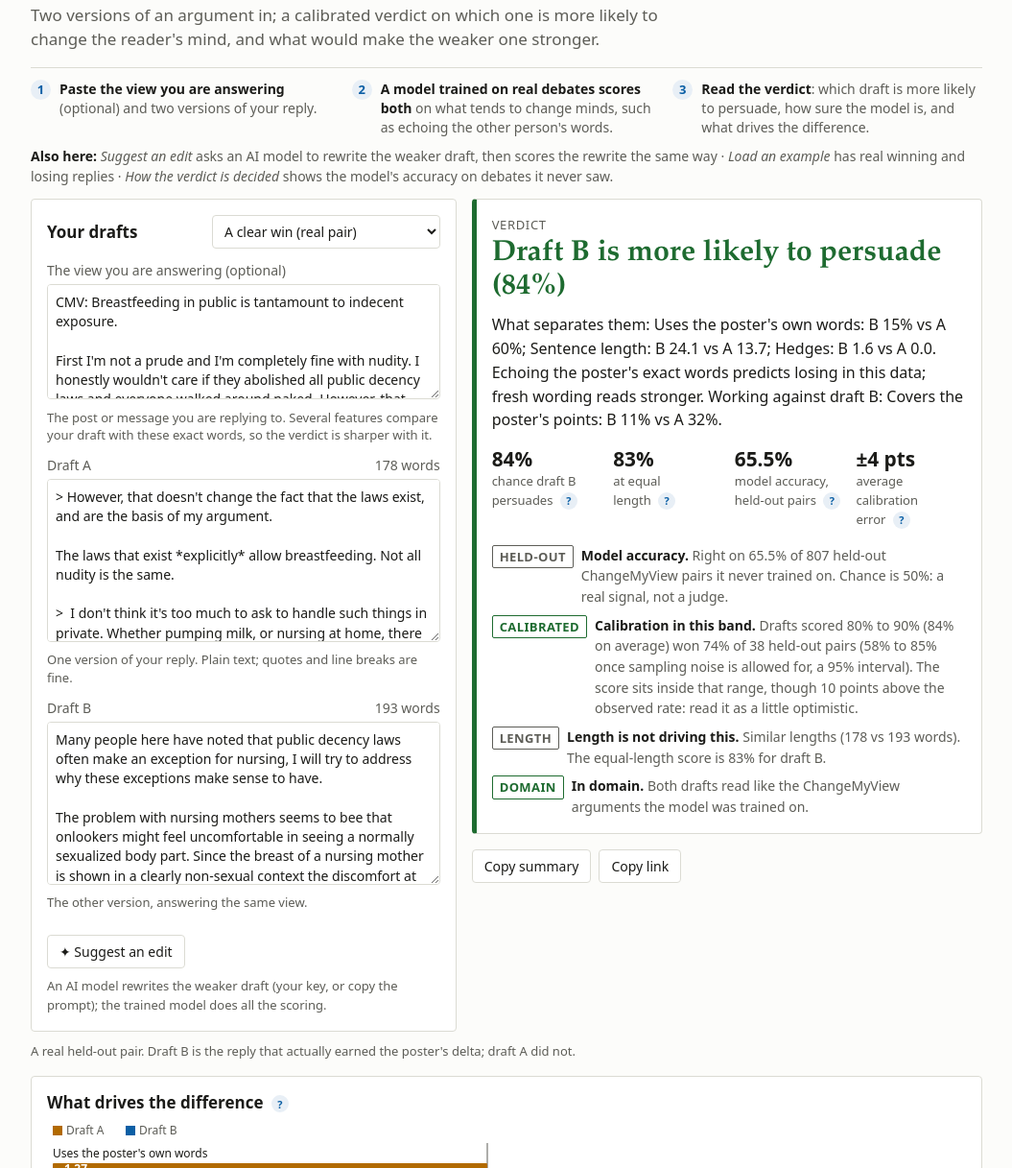
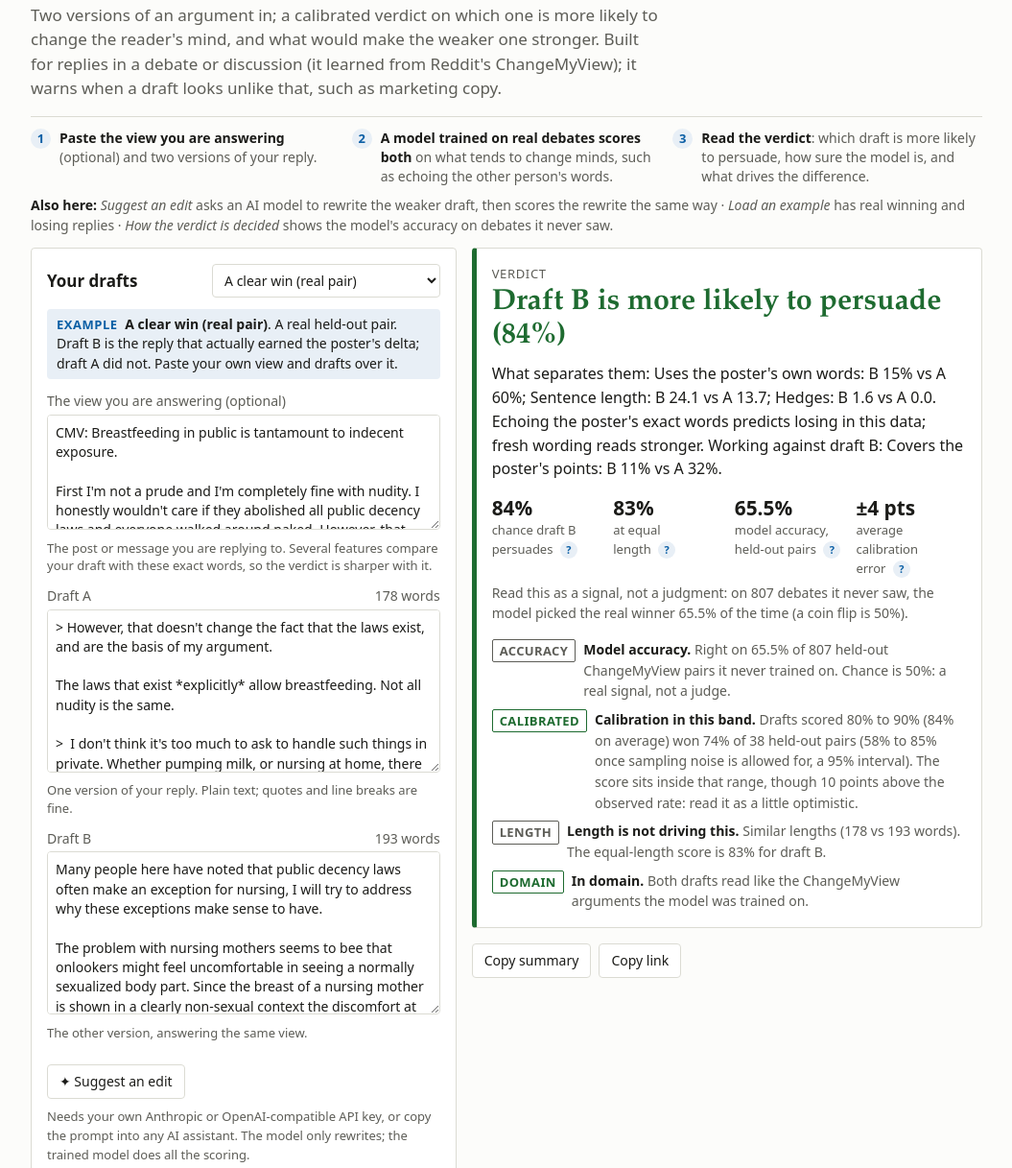
Before and after one commit to omidgolchin/persuasion-checker, a plain HTML site: page docs/index.html in a window 1280 px wide. Shown: the part 108-1325 px from the top of the page at 96% size, without its empty margins (112-1167 px from the left). Drawn offline with Linux system fonts and the light colour scheme.

Commit message:
Mark the example where it sits; state the tool's scope; explain log-odds; visible accuracy note
Kit: every ? has a hover title, a Skip to the result link on narrow screens, and an example banner for prefilled demo content. README, hero GIF and screenshots regenerated from the page.

```diff
--- a/docs/app.js
+++ b/docs/app.js
@@ -47,7 +47,10 @@
   if (state.op || state.a || state.b) setInputs(state.op, state.a, state.b);
   else if (EXAMPLES.length) { var e0 = EXAMPLES[0]; setInputs(e0.op, e0.a, e0.b); currentExample = 0; $("example").value = "0"; showNote(e0); }
 
-  function showNote(ex) { if (ex && ex.note) { $("exNote").textContent = ex.note; $("exNote").hidden = false; } else $("exNote").hidden = true; }
+  function showNote(ex) {
+    if (ex && ex.note) { $("exNote").textContent = ex.note; $("exNote").hidden = false; } else $("exNote").hidden = true;
+    Tool.exampleBanner($("f-main"), ex ? "<b>" + ex.label + "</b>. " + (ex.note ? ex.note + " " : "") + "Paste your own view and drafts over it." : null);
+  }
   $("example").addEventListener("change", function () {
     if (this.value === "") return;
     var ex = EXAMPLES[+this.value]; currentExample = +this.value;
@@ -59,7 +62,7 @@
   function debounce(fn, ms) { var t; return function () { clearTimeout(t); t = setTimeout(fn, ms); }; }
   ["op", "draftA", "draftB"].forEach(function (id) {
     $(id).addEventListener("input", debounce(function () {
-      currentExample = null; $("example").value = ""; $("exNote").hidden = true;
+      currentExample = null; $("example").value = ""; showNote(null);
       if (editInfo && $(editInfo.which === "B" ? "draftB" : "draftA").value !== editInfo.text) editInfo = null;
       run();
     }, 250));
@@ -162,7 +165,7 @@
       $("vTitle").textContent = "Check the highlighted inputs";
       $("vBody").textContent = "Add both drafts (at least a few words each) and the tool will compare them.";
       $("verdict").className = "panel verdict v-neutral";
-      $("kpis").innerHTML = ""; $("checks").innerHTML = "";
+      $("kpis").innerHTML = ""; $("checks").innerHTML = ""; $("kpiNote").textContent = "";
       drawChart(null); renderTable(d); return;
     }
     renderVerdict(d); drawChart(d); renderTable(d);
@@ -201,6 +204,7 @@
     $("vBody").textContent = parts.join(" ");
 
     var pEqLead = W === "B" ? d.equalLength.pB : 1 - d.equalLength.pB;
+    $("kpiNote").textContent = "Read this as a signal, not a judgment: on " + "807 debates it never saw, the model picked the real winner " + F.pct(ACC, 1) + " of the time (a coin flip is 50%).";
     $("kpis").innerHTML = [
       [F.pct(p, 0), "chance draft " + W + " persuades", "prob"],
       [F.pct(pEqLead, 0), "at equal length", "eqlen"],
@@ -209,7 +213,7 @@
     ].map(function (x) { return '<div class="kpi"><span class="k-val">' + x[0] + '</span><span class="k-lbl">' + x[1] + (x[2] ? ' <button type="button" data-tip="' + x[2] + '"></button>' : "") + "</span></div>"; }).join("");
 
     var c = [];
-    c.push(["info", "HELD-OUT", "Model accuracy",
+    c.push(["info", "ACCURACY", "Model accuracy",
       "Right on " + F.pct(ACC, 1) + " of " + F.int(MODEL.held_out.pairs) + " held-out ChangeMyView pairs it never trained on. Chance is 50%: a real signal, not a judge."]);
     var bin = null;
     MODEL.held_out.reliability.forEach(function (b) { if (p >= b.lo && p < b.hi) bin = b; });
@@ -294,7 +298,7 @@
       });
     });
     host.appendChild(svg);
-    $("contribCaption").textContent = "Each bar is one feature's push on a draft's score (log-odds; longer pushes win, and the probability comes from the total). Only the eight features with the biggest difference between the drafts are shown.";
+    $("contribCaption").textContent = "Each bar is one feature's push on a draft's score (on the log-odds scale: +0.1 raises the odds of winning by about 10%; longer bars push harder, and the probability comes from the total). Only the eight features with the biggest difference between the drafts are shown.";
   }
 
   /* ---------- full numbers ---------- */
@@ -338,7 +342,7 @@
     eqlen: { t: "At equal length", d: "Longer replies win more often in the data, partly because they simply say more. This is the same verdict with length held equal, so you can see whether length alone is doing the work." },
     acc: { t: "Model accuracy", d: "How often the model picked the real winner on 807 pairs it never saw in training. 50% is a coin flip. Persuasion is hard to predict from text alone, so read the verdict as a signal, not a judgment." },
     ece: { t: "Calibration error", d: "Whether the probabilities can be taken at face value: when the model says 70%, does that draft win about 70% of the time? This is the average gap between stated and observed rates on held-out pairs (expected calibration error)." },
-    drivers: { t: "What drives the difference", d: "Each bar is one feature's push on a draft's score, on the log-odds scale: right helps, left hurts. Bars come from the trained weight × the draft's value for that feature, so you can see which habits (echoing the original wording, hedging, long sentences) moved the verdict." }
+    drivers: { t: "What drives the difference", d: "Each bar is one feature's push on a draft's score, on the log-odds scale: right helps, left hurts. Log-odds add up, so the bars sum to the score; a push of +0.1 multiplies the odds of winning by about 1.1 (10% better odds), +0.7 roughly doubles them. Bars come from the trained weight × the draft's value for that feature, so you can see which habits (echoing the original wording, hedging, long sentences) moved the verdict." }
   });
 
   run();
--- a/docs/index.html
+++ b/docs/index.html
@@ -22,7 +22,7 @@
       <button type="button" class="kit-theme-toggle" aria-pressed="false">◐ Theme</button>
     </div>
     <h1>Which Draft Persuades?</h1>
-    <p class="kit-tagline">Two versions of an argument in; a calibrated verdict on which one is more likely to change the reader's mind, and what would make the weaker one stronger.</p>
+    <p class="kit-tagline">Two versions of an argument in; a calibrated verdict on which one is more likely to change the reader's mind, and what would make the weaker one stronger. Built for replies in a debate or discussion (it learned from Reddit's ChangeMyView); it warns when a draft looks unlike that, such as marketing copy.</p>
   </header>
   <div class="guide" aria-label="How to use this tool">
     <ol class="steps">
@@ -54,7 +54,7 @@
       </div>
       <div class="actions" style="margin-top:12px">
         <button type="button" id="assistToggle">✦ Suggest an edit</button>
-        <span class="footnote">An AI model rewrites the weaker draft (your key, or copy the prompt); the trained model does all the scoring.</span>
+        <span class="footnote">Needs your own Anthropic or OpenAI-compatible API key, or copy the prompt into any AI assistant. The model only rewrites; the trained model does all the scoring.</span>
       </div>
       <div id="assistMount"></div>
     </form>
@@ -65,6 +65,7 @@
         <p class="v-title" id="vTitle">…</p>
         <p class="v-body" id="vBody"></p>
         <div class="kpis" id="kpis"></div>
+        <p class="small muted" id="kpiNote" style="margin:4px 0 0"></p>
         <div class="checks" id="checks" aria-label="Built-in checks"></div>
       </section>
       <div class="actions">
@@ -76,7 +77,7 @@
     </div>
   </div>
 
-  <p class="footnote" id="exNote" hidden style="margin-top:10px"></p>
+  <p class="footnote" id="exNote" hidden style="display:none"></p>
 
   <section class="panel" style="margin-top:16px">
     <h2>What drives the difference <button type="button" data-tip="drivers"></button></h2>
--- a/docs/tool-common.js
+++ b/docs/tool-common.js
@@ -9,6 +9,7 @@
  *   Tool.explain(glossary)         "?" buttons that open a plain-language explanation
  *   Tool.siblings(currentRepo)     the "More tools" footer line, from one shared list
  *   Tool.tabs(tablist)             arrow-key support for a mode switch
+ *   Tool.exampleBanner(form, text) marks prefilled example content where it sits
  *
  * No dependencies. Works from file:// and on GitHub Pages.
  */
@@ -433,6 +434,7 @@
       if (btn.tagName === "BUTTON") btn.type = "button";
       if (!btn.textContent.trim()) btn.textContent = "?";
       btn.setAttribute("aria-label", "What is " + g.t.replace(/[.?:]$/, "") + "?");
+      btn.title = "Explain: " + g.t.replace(/[.?:]$/, "");
       btn.setAttribute("aria-expanded", "false");
       // keep the "?" on the same line as the last word before it
       var prev = btn.previousSibling;
@@ -531,16 +533,45 @@
     sync(); new MutationObserver(sync).observe(list, { subtree: true, attributes: true, attributeFilter: ["aria-selected"] });
   }
 
+
+  /* ---------------- example banner, jump to result ---------------- */
+  // Marks prefilled example content where it sits, so a first-time visitor
+  // does not read the demo verdict as their own. text = null hides it.
+  function exampleBanner(form, text) {
+    if (!form) return;
+    var b = form.querySelector(":scope > .ex-banner");
+    if (!text) { if (b) b.hidden = true; return; }
+    if (!b) {
+      b = document.createElement("p"); b.className = "ex-banner"; b.setAttribute("role", "status");
+      var head = form.querySelector(":scope > .panel-head");
+      if (head && head.nextSibling) form.insertBefore(b, head.nextSibling); else form.insertBefore(b, form.firstChild);
+    }
+    b.hidden = false;
+    b.innerHTML = '<span class="ex-tag">Example</span> ' + text;
+  }
+  // On narrow screens the inputs come first; give a way straight to the result.
+  function jumpLinks() {
+    document.querySelectorAll(".work").forEach(function (w, i) {
+      var form = w.querySelector("form.panel"), v = w.querySelector(".verdict");
+      if (!form || !v || form.querySelector(".jump")) return;
+      if (!v.id) v.id = "result-" + i;
+      var a = document.createElement("a"); a.className = "jump"; a.href = "#" + v.id; a.textContent = "Skip to the result ↓";
+      var head = form.querySelector(":scope > .panel-head");
+      if (head && head.nextSibling) form.insertBefore(a, head.nextSibling); else form.insertBefore(a, form.firstChild);
+    });
+  }
+
   if (typeof document !== "undefined") {
     document.addEventListener("DOMContentLoaded", function () {
       var m = location.pathname.match(/\/([^\/]+)\/(?:docs\/)?(?:index\.html)?$/);
       siblings(m ? m[1] : "");
       tabs();
       alignFields();
+      jumpLinks();
     });
   }
 
-  var api = { explain: explain, alignFields: alignFields, closeTip: closeTip, siblings: siblings, tabs: tabs, TOOLS: TOOLS, readParams: readParams, writeParams: writeParams, copy: copy, fmt: fmt, lineChart: lineChart, niceTicks: niceTicks, assist: assist, _buildPrompt: buildPrompt, _parseReply: parseReply, _quoteFound: quoteFound, _coerce: coerce };
+  var api = { explain: explain, alignFields: alignFields, exampleBanner: exampleBanner, jumpLinks: jumpLinks, closeTip: closeTip, siblings: siblings, tabs: tabs, TOOLS: TOOLS, readParams: readParams, writeParams: writeParams, copy: copy, fmt: fmt, lineChart: lineChart, niceTicks: niceTicks, assist: assist, _buildPrompt: buildPrompt, _parseReply: parseReply, _quoteFound: quoteFound, _coerce: coerce };
   if (typeof module !== "undefined" && module.exports) module.exports = api;
   if (typeof window !== "undefined") window.Tool = api;
 })();
--- a/docs/tool.css
+++ b/docs/tool.css
@@ -138,3 +138,7 @@ select.example { font-size: var(--fs-small); }
 .fields.sg-on > :not(.sg) { margin-bottom: var(--sp-3); }
 .fields.sg-on > .group-label { margin: var(--sp-2) 0 6px; }
 .field-after:empty { display: none; }
+.ex-banner { margin: 0 0 var(--sp-3); padding: 6px 10px; border-radius: var(--radius); background: var(--accent-soft); color: var(--fg); font-size: var(--fs-small); line-height: 1.45; }
+.ex-banner .ex-tag { display: inline-block; font-size: var(--fs-caption); font-weight: 700; letter-spacing: .04em; text-transform: uppercase; color: var(--accent); margin-right: 4px; }
+.jump { display: none; }
+@media (max-width: 820px) { .jump { display: inline-block; margin: 0 0 var(--sp-3); font-size: var(--fs-small); font-weight: 600; } }
```
Also changed, not shown: docs/hero.gif, docs/screenshots/desktop.png, docs/screenshots/phone.png.
